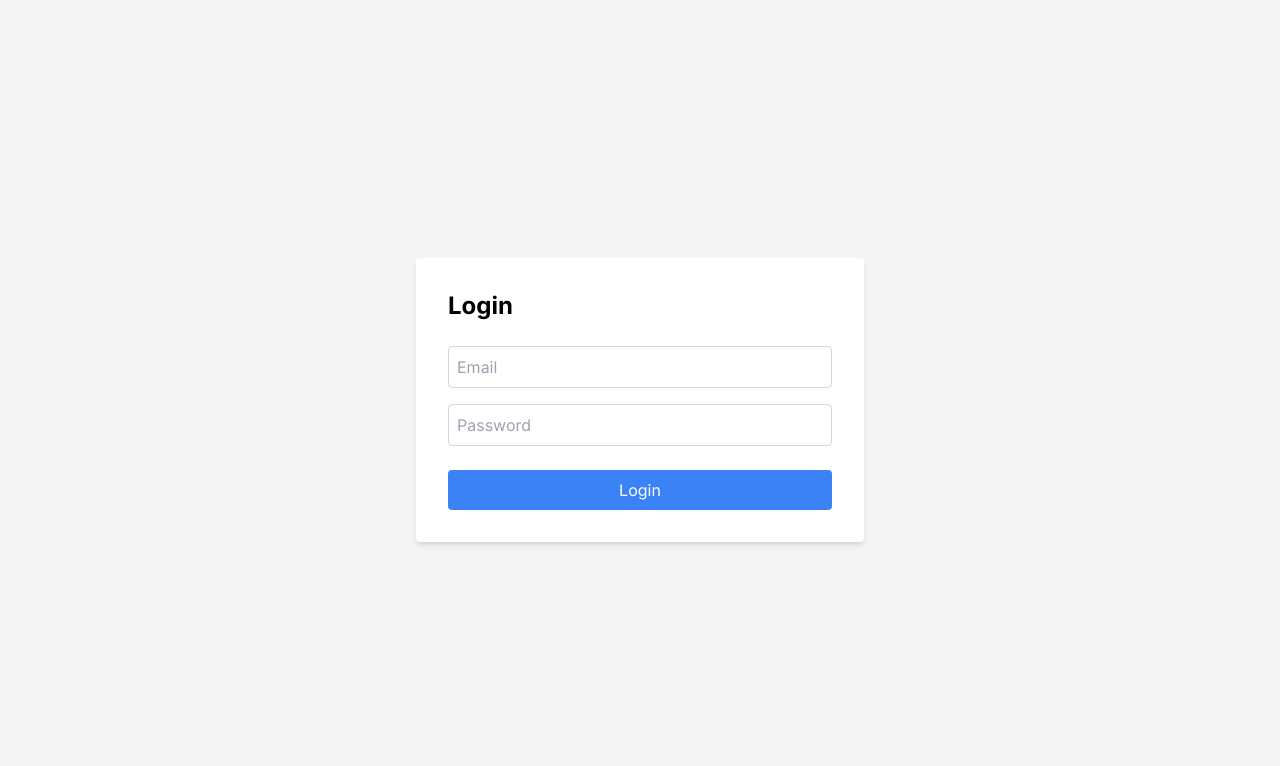
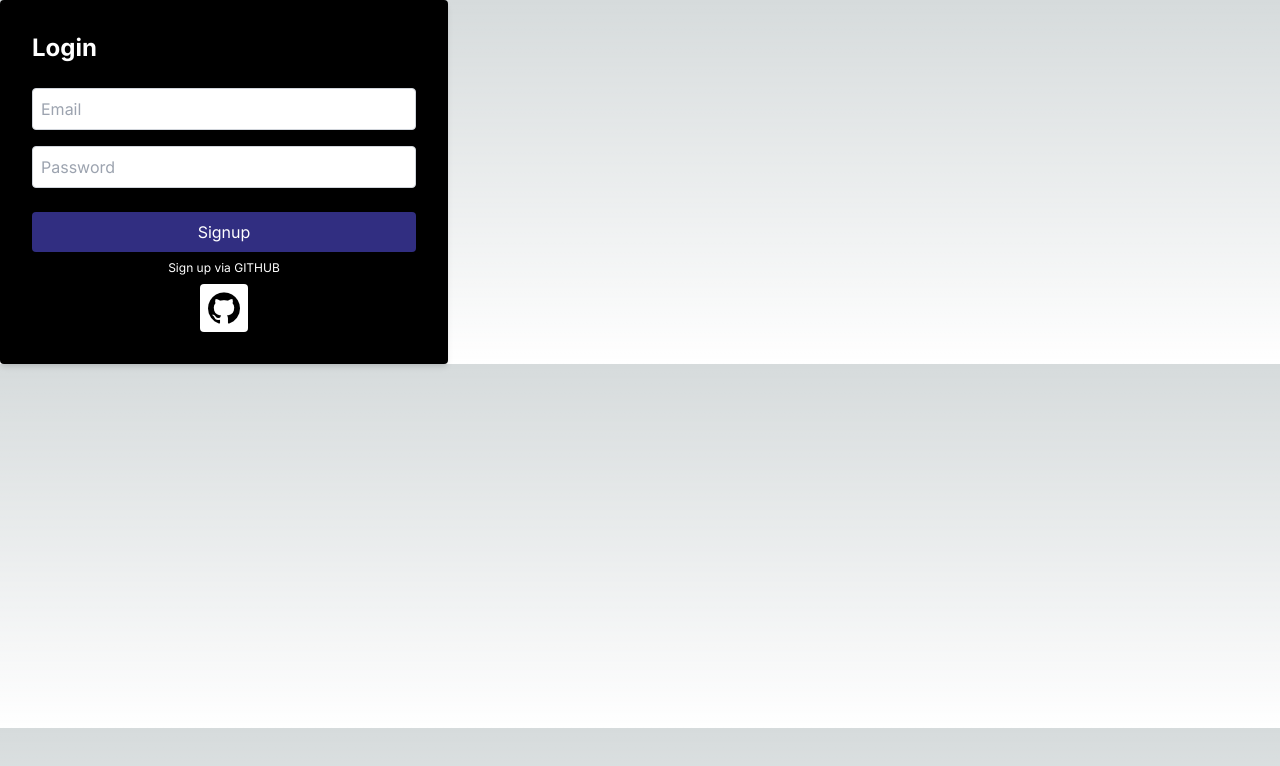
Before and after one commit to devmunro/codezyra, a Next.js app: page /login in a window 1280 px wide. Shown: the top 766 px of the page. Built offline with nearby package versions, Linux system fonts and the light colour scheme; no server answers.

Commit message:
chore: Update login and signup pages with GitHub signup functionality

```diff
--- a/app/login/page.tsx
+++ b/app/login/page.tsx
@@ -1,13 +1,16 @@
 "use client";
 import React, { useState } from 'react';
-import { signInWithEmailAndPassword } from 'firebase/auth';
-import { auth } from '../firebase';
-import { useRouter } from 'next/navigation';
+import { signInWithEmailAndPassword, GithubAuthProvider,
+  signInWithPopup, } from 'firebase/auth';
+  import { auth, db } from "../firebase";
+  import { useRouter } from "next/navigation";
+  import { doc, setDoc, getDoc } from "firebase/firestore";
 
 const Login: React.FC = () => {
   const [email, setEmail] = useState<string>('');
   const [password, setPassword] = useState<string>('');
   const router = useRouter();
+  const provider = new GithubAuthProvider();
 
   const handleLogin = async () => {
     try {
@@ -18,9 +21,37 @@ const Login: React.FC = () => {
     }
   };
 
+  const handleGitHubSignup = async () => {
+    try {
+      const credential = await signInWithPopup(auth, provider);
+      const user = credential.user;
+
+      const userRef = doc(db, "users", user.uid);
+      const userDoc = await getDoc(userRef);
+
+      if (!userDoc.exists()) {
+        await setDoc(userRef, {
+          name: name,
+          badgeProgression: {
+            codingStreak: 0,
+            problemSolver: 0,
+            speedCoder: 0,
+            quizMaster: 0,
+            projectBuilder: 0,
+          },
+          createdAt: new Date(),
+        });
+      }
+
+      router.push("/dashboard");
+    } catch (error) {
+      // Handle Errors here.
+      console.log(error);
+    }
+  };
+
   return (
-    <div className="min-h-screen flex items-center justify-center bg-gray-100">
-    <div className="bg-white p-8 rounded shadow-md w-full max-w-md">
+    <div className="p-8 rounded shadow-md w-full max-w-md bg-black text-white">
       <h1 className="text-2xl font-bold mb-6">Login</h1>
       <input
         type="email"
@@ -36,14 +67,25 @@ const Login: React.FC = () => {
         placeholder="Password"
         className="w-full p-2 border border-gray-300 rounded mb-6"
       />
-      <button
-        onClick={handleLogin}
-        className="w-full bg-blue-500 text-white p-2 rounded hover:bg-blue-600"
-      >
-        Login
-      </button>
+       <button
+          onClick={handleLogin}
+          className="w-full bg-indigo-900 p-2 rounded hover:bg-rose-900"
+        >
+          Signup
+        </button>
+
+        <div className=" flex flex-col items-center">
+          <h2 className="text-center text-xs m-2">Sign up via GITHUB</h2>
+          <button
+            onClick={handleGitHubSignup}
+            className=" bg-white hover:bg-rose-900 p-2  rounded w-12"
+          >
+            <img src="/images/github-logo.png" />
+          </button>
+
+      </div>
     </div>
-  </div>
+
   );
 };
 
--- a/app/signup/page.tsx
+++ b/app/signup/page.tsx
@@ -7,7 +7,7 @@ import {
 } from "firebase/auth";
 import { auth, db } from "../firebase";
 import { useRouter } from "next/navigation";
-import { doc, setDoc } from "firebase/firestore";
+import { doc, setDoc, getDoc } from "firebase/firestore";
 
 const Signup: React.FC = () => {
   const [email, setEmail] = useState<string>("");
@@ -48,9 +48,12 @@ const Signup: React.FC = () => {
       const credential = await signInWithPopup(auth, provider);
       const user = credential.user;
 
-      // Store additional user data in Firestore
-      await setDoc(doc(db, "users", user.uid), {
-        name: name,
+      const userRef = doc(db, "users", user.uid);
+      const userDoc = await getDoc(userRef);
+
+      if (!userDoc.exists()) {
+        await setDoc(userRef, {
+          name: user.displayName || "Anonymous",
           badgeProgression: {
             codingStreak: 0,
             problemSolver: 0,
@@ -60,6 +63,7 @@ const Signup: React.FC = () => {
           },
           createdAt: new Date(),
         });
+      }
 
       router.push("/dashboard");
     } catch (error) {
@@ -92,13 +96,13 @@ const Signup: React.FC = () => {
         placeholder="Password"
         className="w-full p-2 border border-gray-300 rounded mb-6"
       />
-      <div className="space-y-8">
       <button
         onClick={handleSignup}
         className="w-full bg-indigo-900 p-2 rounded hover:bg-rose-900"
       >
         Signup
       </button>
+
       <div className=" flex flex-col items-center">
         <h2 className="text-center text-xs m-2">Sign up via GITHUB</h2>
         <button
@@ -109,7 +113,6 @@ const Signup: React.FC = () => {
         </button>
       </div>
     </div>
-    </div>
   );
 };
 
```
Lines whose indentation alone changed are shown as unchanged.
